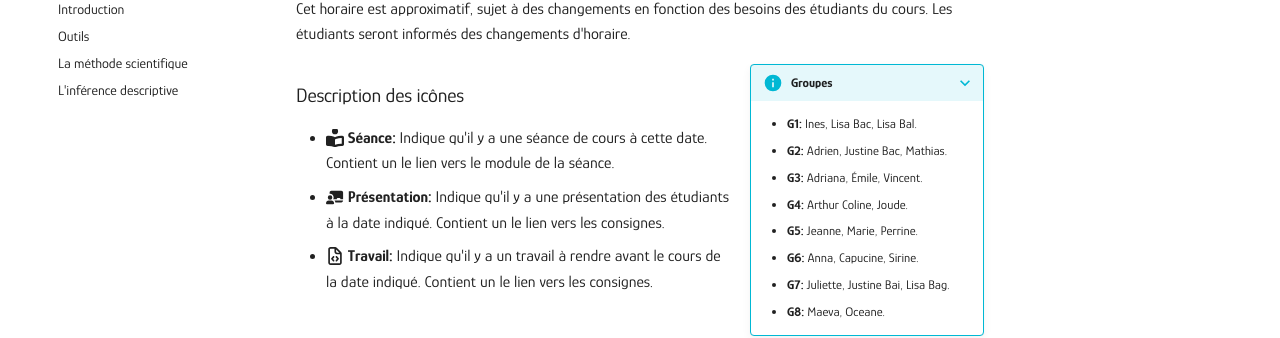
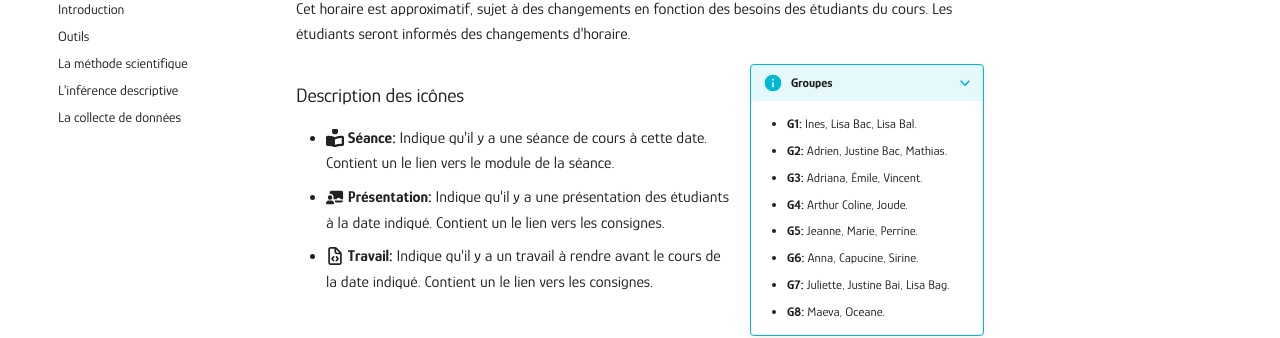
Before and after one commit to mickaeltemporao/mdss, an MkDocs documentation site: the page built from docs/schedule.md, in a window 1280 px wide. Shown: the part 231-569 px from the top of the page. Built offline with MkDocs 1.6.1 and Material for MkDocs 9.7.7, drawn with Linux system fonts in a browser that asks for light colours; some of the changed lines change nothing that is shown.

Commit message:
update nav

```diff
--- a/mkdocs.yml
+++ b/mkdocs.yml
@@ -63,7 +63,8 @@ nav:
       - modules/tools.md
       - modules/science.md
       - modules/descriptive-inference.md
-      # - modules/causality.md
+      - modules/literature-review.md
+      # - modules/causality.md or causal-inference.md
       # - modules/sampling.md
       # - modules/measurement.md
       # - modules/replication.md
```
